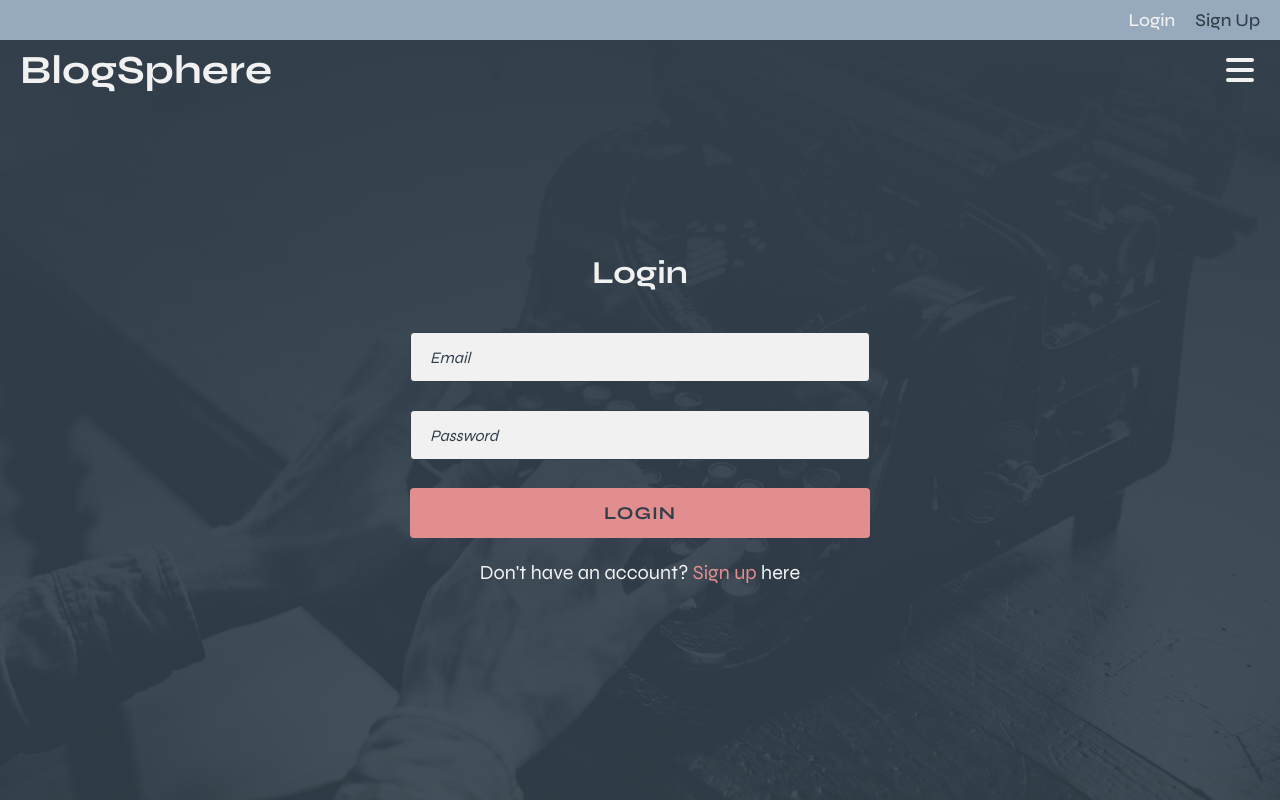
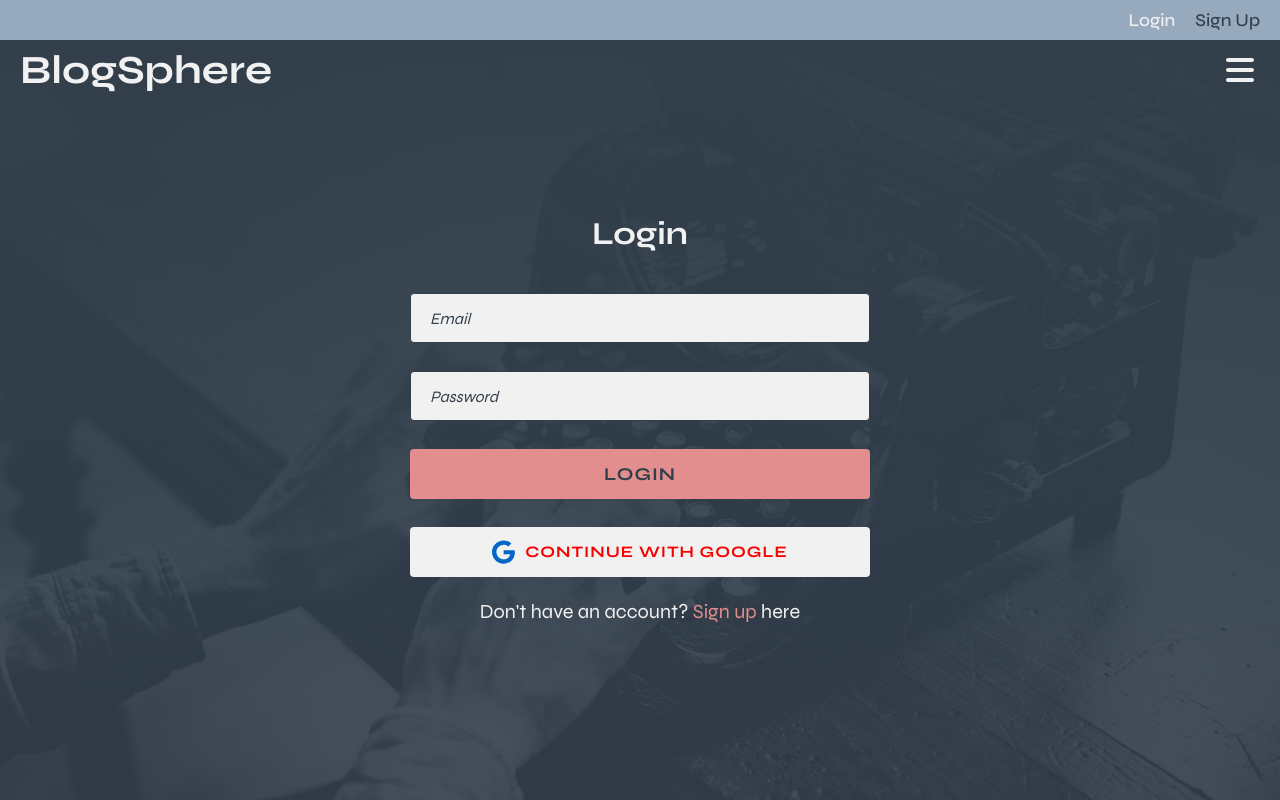
Before and after one commit to cuneytakcay/next-blogger, a React (Vite) app in the folder frontend/: page /login in a window 1280 px wide. Built offline with nearby package versions, Linux system fonts and the light colour scheme.

Commit message:
Enabling google login

```diff
--- a/frontend/package.json
+++ b/frontend/package.json
@@ -10,6 +10,7 @@
     "preview": "vite preview"
   },
   "dependencies": {
+    "@fortawesome/free-brands-svg-icons": "^6.7.2",
     "@fortawesome/free-solid-svg-icons": "^6.7.2",
     "@fortawesome/react-fontawesome": "^0.2.2",
     "@reduxjs/toolkit": "^2.6.0",
--- a/frontend/src/App.jsx
+++ b/frontend/src/App.jsx
@@ -12,6 +12,7 @@
 import Posts from './pages/posts/Posts';
 import Error from './pages/error/Error';
 import NotFound from './pages/error/NotFound';
+import LoginSuccess from './pages/auth/LoginSuccess';
 
 const App = () => {
   const dispatch = useDispatch();
@@ -25,7 +26,7 @@
       const { user, timeStamp } = JSON.parse(userData);
 
       if (Date.now() - timeStamp < 24 * 60 * 60 * 1000) {
-        dispatch(setUser(user));
+        dispatch(setUser({ user }));
       } else {
         localStorage.removeItem('userData');
       }
@@ -40,6 +41,7 @@
         <Route path='/contact' element={<Contact />} />
         <Route path='/login' element={<Login />} />
         <Route path='/signup' element={<Signup />} />
+        <Route path='/login-success' element={<LoginSuccess />} />
         <Route path='/posts' element={<Posts />} />
         <Route path='/error' element={<Error />} />
         <Route path='*' element={<NotFound />} />
--- a/frontend/src/components/header/Header.jsx
+++ b/frontend/src/components/header/Header.jsx
@@ -131,6 +131,7 @@
                     className={({ isActive }) =>
                       isActive ? styles['active-link'] : ''
                     }
+                    onClick={() => setIsMenuOpen(false)}
                   >
                     Profile
                   </NavLink>
--- a/frontend/src/pages/auth/Login.jsx
+++ b/frontend/src/pages/auth/Login.jsx
@@ -4,6 +4,7 @@
 import axios from 'axios';
 import { FontAwesomeIcon } from '@fortawesome/react-fontawesome';
 import { faSpinner } from '@fortawesome/free-solid-svg-icons';
+import { faGoogle } from '@fortawesome/free-brands-svg-icons';
 import { setUser } from '../../store/userSlice';
 import { setError } from '../../store/errorSlice';
 import styles from './auth.module.css';
@@ -48,6 +49,10 @@
     }
   };
 
+  const loginWithGoogle = () => {
+    window.location.href = 'http://localhost:5000/auth/google';
+  };
+
   return (
     <div className='fixed-container'>
       <h1 className={styles.title}>Login</h1>
@@ -79,6 +84,14 @@
         <button className={styles.button} type='submit' disabled={isLoading}>
           {isLoading ? <FontAwesomeIcon icon={faSpinner} spin /> : 'Login'}
         </button>
+        <button
+          className={styles.button + ' ' + styles.google}
+          type='button'
+          onClick={loginWithGoogle}
+        >
+          <FontAwesomeIcon icon={faGoogle} aria-label='Google' /> Continue with
+          Google
+        </button>
       </form>
       <p className={styles.text}>
         Don't have an account?{' '}
--- /dev/null
+++ b/frontend/src/pages/auth/LoginSuccess.jsx
@@ -0,0 +1,49 @@
+import { useEffect } from 'react';
+import { useNavigate } from 'react-router-dom';
+import { useDispatch } from 'react-redux';
+import { FontAwesomeIcon } from '@fortawesome/react-fontawesome';
+import { faSpinner } from '@fortawesome/free-solid-svg-icons';
+import { setUser } from '../../store/userSlice';
+import { setError } from '../../store/errorSlice';
+import styles from './auth.module.css';
+
+const LoginSuccess = () => {
+  const dispatch = useDispatch();
+  const navigate = useNavigate();
+
+  useEffect(() => {
+    const urlParams = new URLSearchParams(window.location.search);
+    const userData = urlParams.get('userData');
+
+    try {
+      if (userData) {
+        const user = JSON.parse(decodeURIComponent(userData));
+
+        // Set the local storage with the user data and the time stamp
+        // Time stamp will be used to check if the user is logged in for 24 hours
+        localStorage.setItem(
+          'userData',
+          JSON.stringify({ user, timeStamp: Date.now() })
+        );
+
+        dispatch(setUser({ user }));
+        navigate('/');
+      } else {
+        dispatch(setError({ message: 'Login failed. Please try again.' }));
+        navigate('/error');
+      }
+    } catch (err) {
+      dispatch(setError({ message: err.message }));
+      navigate('/error');
+    }
+  }, [dispatch, navigate]);
+
+  return (
+    <div className='fixed-container'>
+      <FontAwesomeIcon className={styles.spinner} icon={faSpinner} spin />
+      <p className={styles.redirect}>Redirecting to the homepage...</p>
+    </div>
+  );
+};
+
+export default LoginSuccess;
--- a/frontend/src/pages/auth/Signup.jsx
+++ b/frontend/src/pages/auth/Signup.jsx
@@ -9,6 +9,7 @@
   faExclamationTriangle,
   faQuestionCircle,
 } from '@fortawesome/free-solid-svg-icons';
+import { faGoogle } from '@fortawesome/free-brands-svg-icons';
 import { setUser } from '../../store/userSlice';
 import { setError } from '../../store/errorSlice';
 import styles from './auth.module.css';
@@ -79,6 +80,10 @@
       setIsLoading(false);
       navigate('/error');
     }
+  };
+
+  const signupWithGoogle = () => {
+    window.location.href = 'http://localhost:5000/auth/google';
   };
 
   return (
@@ -212,6 +217,14 @@
         <button className={styles.button} type='submit' disabled={isLoading}>
           {isLoading ? <FontAwesomeIcon icon={faSpinner} spin /> : 'Sign Up'}
         </button>
+        <button
+          className={styles.button + ' ' + styles.google}
+          type='button'
+          onClick={signupWithGoogle}
+        >
+          <FontAwesomeIcon icon={faGoogle} aria-label='Google' /> Continue with
+          Google
+        </button>
       </form>
       <p className={styles.text}>
         Already have an account? <Link to='/login'>Login</Link> here
--- a/frontend/src/pages/auth/auth.module.css
+++ b/frontend/src/pages/auth/auth.module.css
@@ -136,3 +136,36 @@
 .text a:hover {
   text-decoration: underline;
 }
+
+.google {
+  border: none;
+  background-color: var(--white);
+  max-width: 460px;
+  font-size: 1rem;
+  color: #f90101;
+  display: flex;
+  align-items: center;
+  justify-content: center;
+  gap: 10px;
+}
+
+.google svg {
+  font-size: 1.5rem;
+  color: #0266c8;
+  transition: all 0.2s ease-in-out;
+}
+
+.google:hover svg {
+  color: var(--white);
+}
+
+.spinner {
+  font-size: 4rem;
+  color: var(--coral);
+}
+
+.redirect {
+  font-size: 1rem;
+  color: var(--text-light);
+  margin-top: 30px;
+}
```
Also changed, not shown: 2 other files (tests, documents, lock files or other folders).
